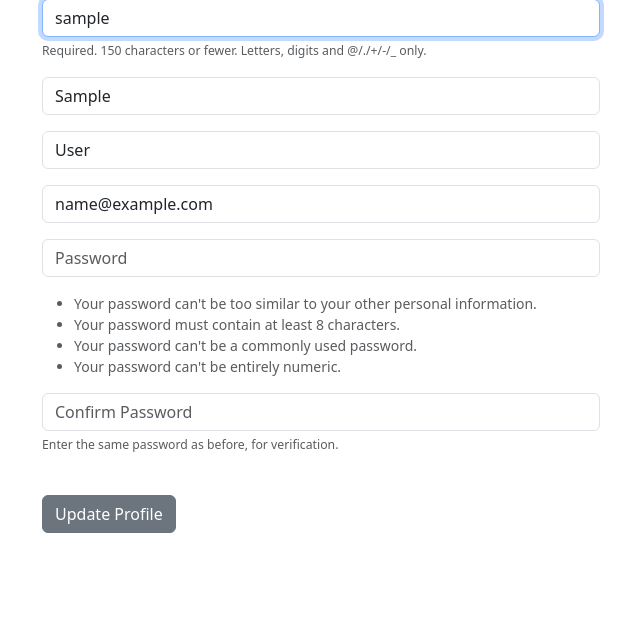
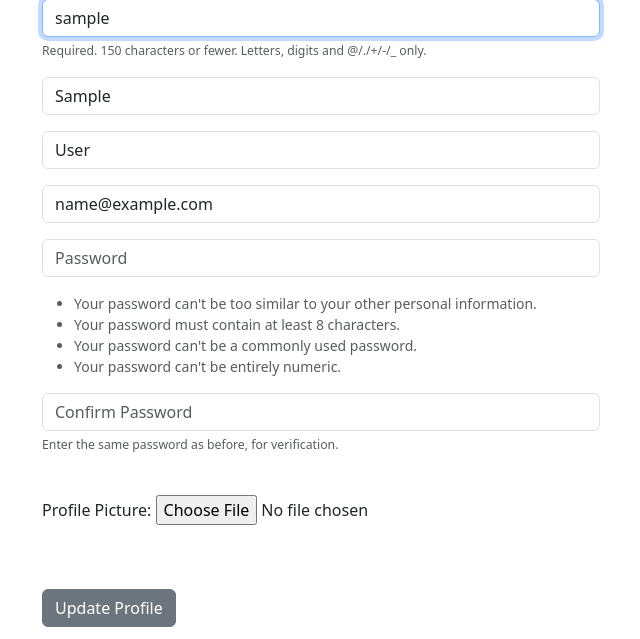
Before and after one commit to ClaudioFerreir/twitter-clone, a Django app: page /update_user/ in a window 1280 px wide. Shown: the part 161-800 px from the top of the page, without its empty margins (319-959 px from the left). Run offline with Django 5.2, Linux system fonts and the light colour scheme; the visitor is signed in with stand-in values (Sample User, id 1); data comes from the database, SQL or seed files in the repository.

Commit message:
feat: upload profile pic form

```diff
--- a/twitter_clone/twitter/forms.py
+++ b/twitter_clone/twitter/forms.py
@@ -1,7 +1,17 @@
 from django import forms
-from .models import Twitter
+from .models import Twitter, Profile
 from django.contrib.auth.forms import UserCreationForm
 from django.contrib.auth.models import User
+
+
+# Profile Extra Form
+class ProfilePicForm(forms.ModelForm):
+    profile_image = forms.ImageField(label='Profile Picture')
+
+    class Meta:
+        model = Profile
+        fields = ['profile_image']
+
 
 
 class TwitterForm(forms.ModelForm):
--- a/twitter_clone/twitter/models.py
+++ b/twitter_clone/twitter/models.py
@@ -28,6 +28,7 @@ class Profile(models.Model):
                                      blank=True)
 
     date_modified = models.DateTimeField(User, auto_now=True)
+    profile_image = models.ImageField(null=True, blank=True, upload_to="images/")
 
     def __str__(self):
         return self.user.username
--- a/twitter_clone/twitter/templates/profile.html
+++ b/twitter_clone/twitter/templates/profile.html
@@ -20,6 +20,12 @@
             </div>
             <div class="col-4">
                 <br><br><br>
+
+                {% if profile.profile_image %}
+                    <img src="{{ profile.profile_image.url }}" alt="profile image">
+                    <br><br>
+                {% endif %}
+
                 <div class="card">
                   <h5 class="card-header">Follows</h5>
                   <div class="card-body">
--- a/twitter_clone/twitter/templates/update_user.html
+++ b/twitter_clone/twitter/templates/update_user.html
@@ -5,10 +5,12 @@
     <div class="col-md-6 offset-md-3">
         <h1>Update User</h1>
         <br>
-        <form method="POST" action="">
+        <form method="POST" action="" enctype="multipart/form-data">
             {% csrf_token %}
-            {{ form.as_p }}
+            {{ user_form.as_p }}
             <br>
+            {{ profile_form.as_p }}
+            <br><br>
             <button type="submit" class="btn btn-secondary">Update Profile</button>
         </form>
     </div>
--- a/twitter_clone/twitter/views.py
+++ b/twitter_clone/twitter/views.py
@@ -1,7 +1,7 @@
 from django.shortcuts import render, redirect
 from django.contrib import messages
 from .models import Profile, Twitter
-from .forms import TwitterForm, SignupForm
+from .forms import TwitterForm, SignupForm, ProfilePicForm
 from django.contrib.auth import authenticate, login, logout
 from django.contrib.auth.models import User
 
@@ -103,13 +103,18 @@ def register_user(request):
 def update_user(request):
     if request.user.is_authenticated:
         current_user = User.objects.get(id=request.user.id)
-        form = SignupForm(request.POST or None, instance=current_user)
-        if form.is_valid():
-            form.save()
+        profile_user = Profile.objects.get(user_id=request.user.id)
+        # Get Forms
+        user_form = SignupForm(request.POST or None, request.FILES or None, instance=current_user)
+        profile_form = ProfilePicForm(request.POST or None, request.FILES or None, instance=profile_user)
+        if user_form.is_valid() and profile_form.is_valid():
+            user_form.save()
+            profile_form.save()
+
             login(request, current_user)
             messages.success(request, 'You Profile Has Been Updated!')
             return redirect('home')
-        return render(request, 'update_user.html', {'form': form})
+        return render(request, 'update_user.html', {'user_form': user_form, 'profile_form': profile_form})
     else:
         messages.success(request, 'You Must Be Logged In To View this Page!')
         return redirect('home')
--- a/twitter_clone/twitter_clone/settings.py
+++ b/twitter_clone/twitter_clone/settings.py
@@ -11,6 +11,7 @@ https://docs.djangoproject.com/en/5.0/ref/settings/
 """
 
 from pathlib import Path
+import os
 
 # Build paths inside the project like this: BASE_DIR / 'subdir'.
 BASE_DIR = Path(__file__).resolve().parent.parent
@@ -118,6 +119,9 @@ USE_TZ = True
 
 STATIC_URL = 'static/'
 
+MEDIA_URL = 'media/'
+MEDIA_ROOT = os.path.join(BASE_DIR, 'media')
+
 # Default primary key field type
 # https://docs.djangoproject.com/en/5.0/ref/settings/#default-auto-field
 
--- a/twitter_clone/twitter_clone/urls.py
+++ b/twitter_clone/twitter_clone/urls.py
@@ -1,7 +1,9 @@
 from django.contrib import admin
 from django.urls import path, include
+from django.conf.urls.static import static
+from django.conf import settings
 
 urlpatterns = [
     path('admin/', admin.site.urls),
     path('', include('twitter.urls')),
-]
+]+ static(settings.MEDIA_URL, document_root=settings.MEDIA_ROOT)
```
Also changed, not shown: twitter_clone/media/images/cat.jpeg (added), twitter_clone/media/images/cat_YBH4TDt.jpeg (added), twitter_clone/media/images/dog.png (added), twitter_clone/twitter/migrations/0004_profile_profile_image.py (added).
